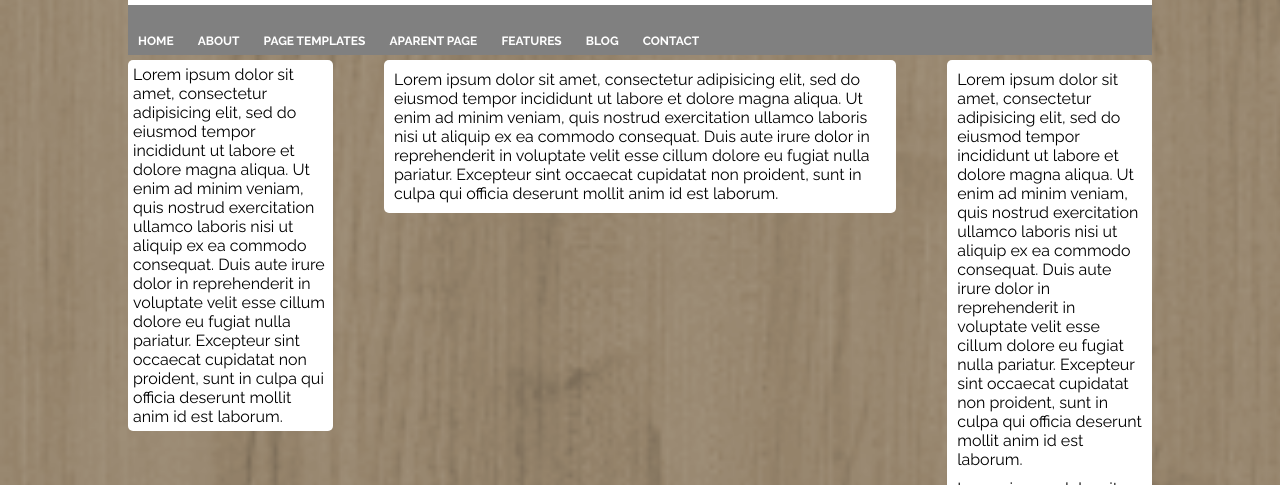
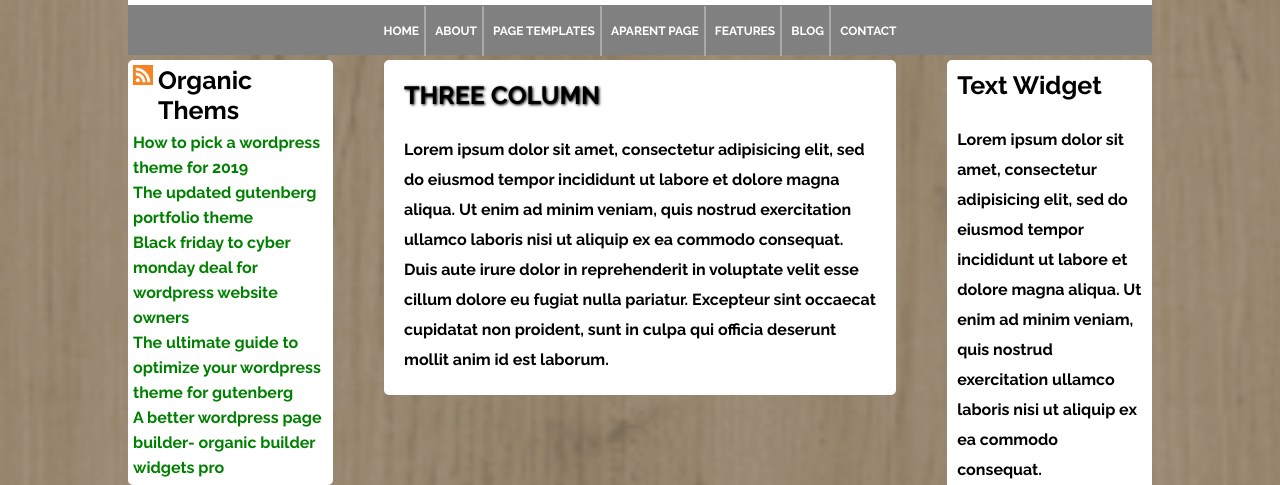
Before and after one commit to RizDoballah/htmlcss-wp, a plain HTML site: page index.html in a window 1280 px wide. Shown: the part 315-800 px from the top of the page. Drawn offline with Linux system fonts and the light colour scheme.

Commit message:
final commit

```diff
--- a/css/style.css
+++ b/css/style.css
@@ -48,21 +48,28 @@ header {
 }
 .nav-bar {
 line-height: 50px;
+text-align: center;
+
 }
 .nav-bar li {
   display: inline-block;
   vertical-align: middle;
   list-style: none;
-  padding: 10px;
 }
 .nav-bar li a {
+display: inline-block;
+padding: 0 5px;
 color: white;
 font-weight: bold;
 font-size: 12px;
 text-decoration: none;
+border-right: 2px inset darkgrey;
 }
 .nav-bar li:hover a {
-background-color: darkgrey;
+background-color: lightgrey;
+}
+.nav-bar li:last-child a {
+  border-right: 0;
 }
 main {
   /* height: 400px; */
@@ -75,33 +82,99 @@ main {
   display: table;
   clear: both;
 }
-.float-left {
+.col-left {
   float: left;
-}
-.col-left {
   background-color: white;
   border-radius: 5px;
   width: 20%;
   padding: 5px;
 }
+.menu {
+  list-style: none;
+}
+.menu li {
+  line-height: 25px;
+}
+.menu li a {
+  color: green;
+  text-decoration: none;
+  font-weight: bold;
+}
+.menu li a:hover {
+  text-decoration: underline;
+}
+.col-left img {
+  height: 20px;
+}
+.col-left-header::after {
+  content: "";
+  display: table;
+  clear: both;
+}
+.col-left-header img,
+.col-left-header h3 {
+  float: left;
+}
+.col-left-header h3 {
+  width: 60%;
+  margin-left: 5px;
+  margin-bottom: 5px;
+  font-size: 25px;
+}
 .col-center {
+  float: left;
   background-color: white;
   border-radius: 5px;
   width: 50%;
   margin-left: 5%;
   margin-right: 5%;
-  padding: 10px;
+  padding: 20px;
+  line-height: 30px;
+  font-weight: bold;
+}
+.col-center h3 {
+  margin-bottom: 25px;
+  font-size: 25px;
+  text-shadow: 1px 1px 3px black;
 }
 .col-right {
+  float: left;
+  width: 20%;
+}
+.col-right .widget {
   background-color: white;
   border-radius: 5px;
-  width: 20%;
   padding: 10px;
+  margin-bottom: 25px;
 }
-.widget {
-  padding-bottom: 10px;
+.col-right .widget h3 {
+  font-size: 25px;
+  margin-bottom: 25px;
+  /* text-shadow: 1px 1px black; */
+}
+.col-right .widget p {
+  line-height: 30px;
+  font-weight: bold;
 }
 footer {
   height: 100px;
-  background-color: lightblue;
+  background-color: grey;
 }
+.footer-top p {
+  color: lightgrey;
+  text-align: center;
+  padding: 5px;
+  border-bottom: 1px inset lightgrey;
+}
+.footer-bottom::after {
+  content: "";
+  display: table;
+  clear: both;
+}
+.footer-bottom i {
+  float: left;
+  width: calc(100%/3);
+  text-align: center;
+  padding: 20px;
+  font-size: 40px;
+  color: lightgrey;
--- a/index.html
+++ b/index.html
@@ -3,6 +3,8 @@
   <head>
     <meta charset="utf-8">
     <link href="https://fonts.googleapis.com/css?family=Raleway:400,700&display=swap" rel="stylesheet">
+    <link rel="stylesheet" href="https://cdnjs.cloudflare.com/ajax/libs/font-awesome/5.11.2/css/all.css">
+
     <link rel="stylesheet" href="css/style.css">
     <title>Wordpress Theme</title>
   </head>
@@ -46,25 +48,52 @@
 
       <!-- main -->
       <main>
-        <div class="float-left col-left">
+        <div class="col-left">
+          <div class="col-left-header">
+            <img src="img/rss.svg" alt="">
+            <h3>Organic Thems</h3>
+          </div>
+          <ul class="menu">
+            <li><a href="#">How to pick a wordpress theme for 2019</a></li>
+            <li><a href="#">The updated gutenberg portfolio theme</a></li>
+            <li><a href="#">Black friday to cyber monday deal for wordpress website owners</a></li>
+            <li><a href="#">The ultimate guide to optimize your wordpress theme for gutenberg</a></li>
+            <li><a href="#">A better wordpress page builder- organic builder widgets pro</a></li>
+          </ul>
+
+        </div>
+
+        <div class="col-center">
+          <h3>THREE COLUMN</h3>
           <p>Lorem ipsum dolor sit amet, consectetur adipisicing elit, sed do eiusmod tempor incididunt ut labore et dolore magna aliqua. Ut enim ad minim veniam, quis nostrud exercitation ullamco laboris nisi ut aliquip ex ea commodo consequat. Duis aute irure dolor in reprehenderit in voluptate velit esse cillum dolore eu fugiat nulla pariatur. Excepteur sint occaecat cupidatat non proident, sunt in culpa qui officia deserunt mollit anim id est laborum.</p>
         </div>
-        <div class="float-left col-center">
-          <p>Lorem ipsum dolor sit amet, consectetur adipisicing elit, sed do eiusmod tempor incididunt ut labore et dolore magna aliqua. Ut enim ad minim veniam, quis nostrud exercitation ullamco laboris nisi ut aliquip ex ea commodo consequat. Duis aute irure dolor in reprehenderit in voluptate velit esse cillum dolore eu fugiat nulla pariatur. Excepteur sint occaecat cupidatat non proident, sunt in culpa qui officia deserunt mollit anim id est laborum.</p>
+        <div class="col-right">
+         <div class="widget">
+           <h3>Text Widget</h3>
+           <p>Lorem ipsum dolor sit amet, consectetur adipisicing elit, sed do eiusmod tempor incididunt ut labore et dolore magna aliqua. Ut enim ad minim veniam, quis nostrud exercitation ullamco laboris nisi ut aliquip ex ea commodo consequat.</p>
+          </div>
+          <div class="widget">
+            <h3>Text Widget</h3>
+            <p>Lorem ipsum dolor sit amet, consectetur adipisicing elit, sed do eiusmod tempor incididunt ut labore et dolore magna aliqua. Ut enim ad minim veniam, quis nostrud exercitation ullamco laboris nisi ut aliquip ex ea commodo consequat.</p>
+          </div>
+          <div class="widget">
+            <h3>Text Widget</h3>
+            <p>Lorem ipsum dolor sit amet, consectetur adipisicing elit, sed do eiusmod tempor incididunt ut labore et dolore magna aliqua. Ut enim ad minim veniam, quis nostrud exercitation ullamco laboris nisi ut aliquip ex ea commodo consequat.</p>
+          </div>
         </div>
-        <div class="float-left col-right">
-          <div class="widget"><p>Lorem ipsum dolor sit amet, consectetur adipisicing elit, sed do eiusmod tempor incididunt ut labore et dolore magna aliqua. Ut enim ad minim veniam, quis nostrud exercitation ullamco laboris nisi ut aliquip ex ea commodo consequat. Duis aute irure dolor in reprehenderit in voluptate velit esse cillum dolore eu fugiat nulla pariatur. Excepteur sint occaecat cupidatat non proident, sunt in culpa qui officia deserunt mollit anim id est laborum.</p>
-          </div>
-          <div class="widget"><p>Lorem ipsum dolor sit amet, consectetur adipisicing elit, sed do eiusmod tempor incididunt ut labore et dolore magna aliqua. Ut enim ad minim veniam, quis nostrud exercitation ullamco laboris nisi ut aliquip ex ea commodo consequat. Duis aute irure dolor in reprehenderit in voluptate velit esse cillum dolore eu fugiat nulla pariatur. Excepteur sint occaecat cupidatat non proident, sunt in culpa qui officia deserunt mollit anim id est laborum.</p>
-          </div>
-          <div class="widget"><p>Lorem ipsum dolor sit amet, consectetur adipisicing elit, sed do eiusmod tempor incididunt ut labore et dolore magna aliqua. Ut enim ad minim veniam, quis nostrud exercitation ullamco laboris nisi ut aliquip ex ea commodo consequat. Duis aute irure dolor in reprehenderit in voluptate velit esse cillum dolore eu fugiat nulla pariatur. Excepteur sint occaecat cupidatat non proident, sunt in culpa qui officia deserunt mollit anim id est laborum.</p>
-          </div>
       </main>
       <!-- /main -->
 
       <!-- footer -->
       <footer>
-
+        <div class="footer-top">
+          <p>pagina realizzata da pinco pallo</p>
+        </div>
+        <div class="footer-bottom">
+          <i class="fab fa-facebook-square"></i>
+          <i class="fab fa-instagram"></i>
+          <i class="fab fa-github-square"></i>
+        </div>
       </footer>
       <!-- /footer -->
     </div>
```
Also changed, not shown: img/174848.svg (added), img/733614.svg (added), img/github.svg (added), img/rss.svg (added).
